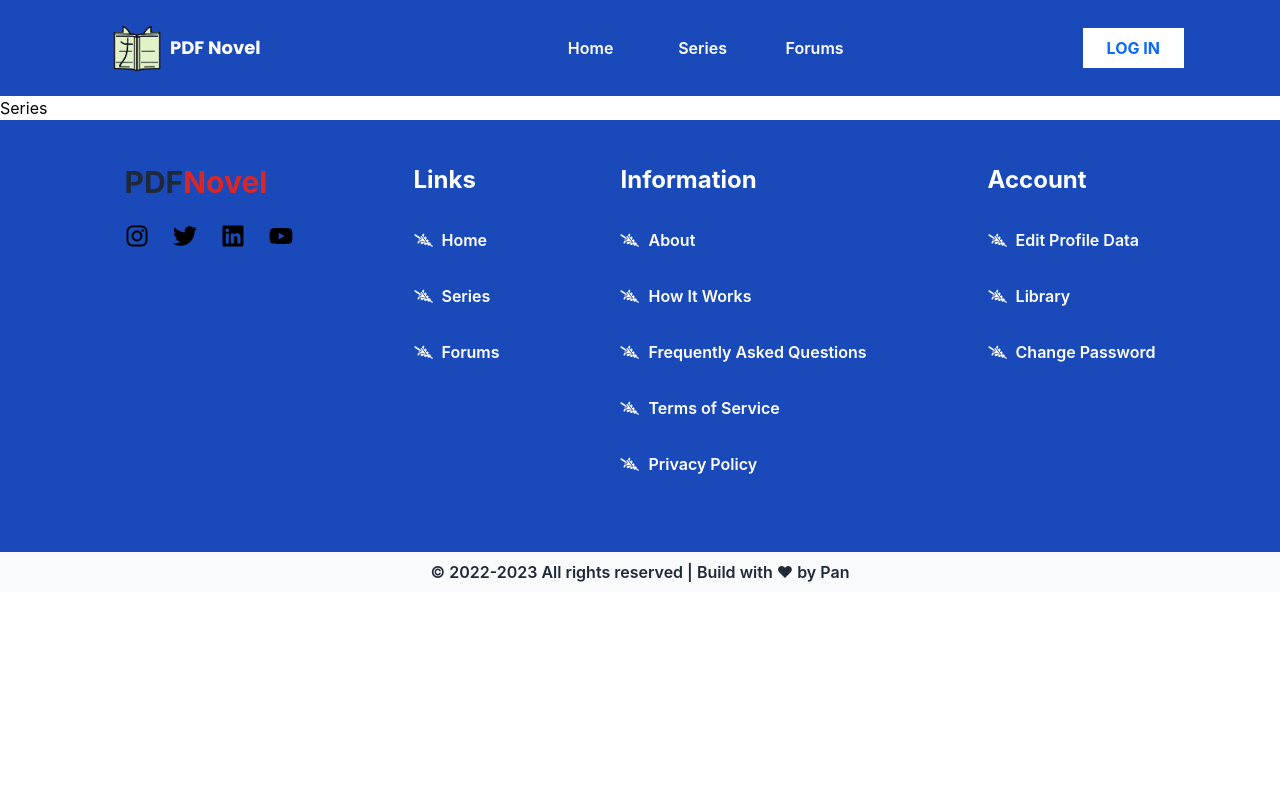
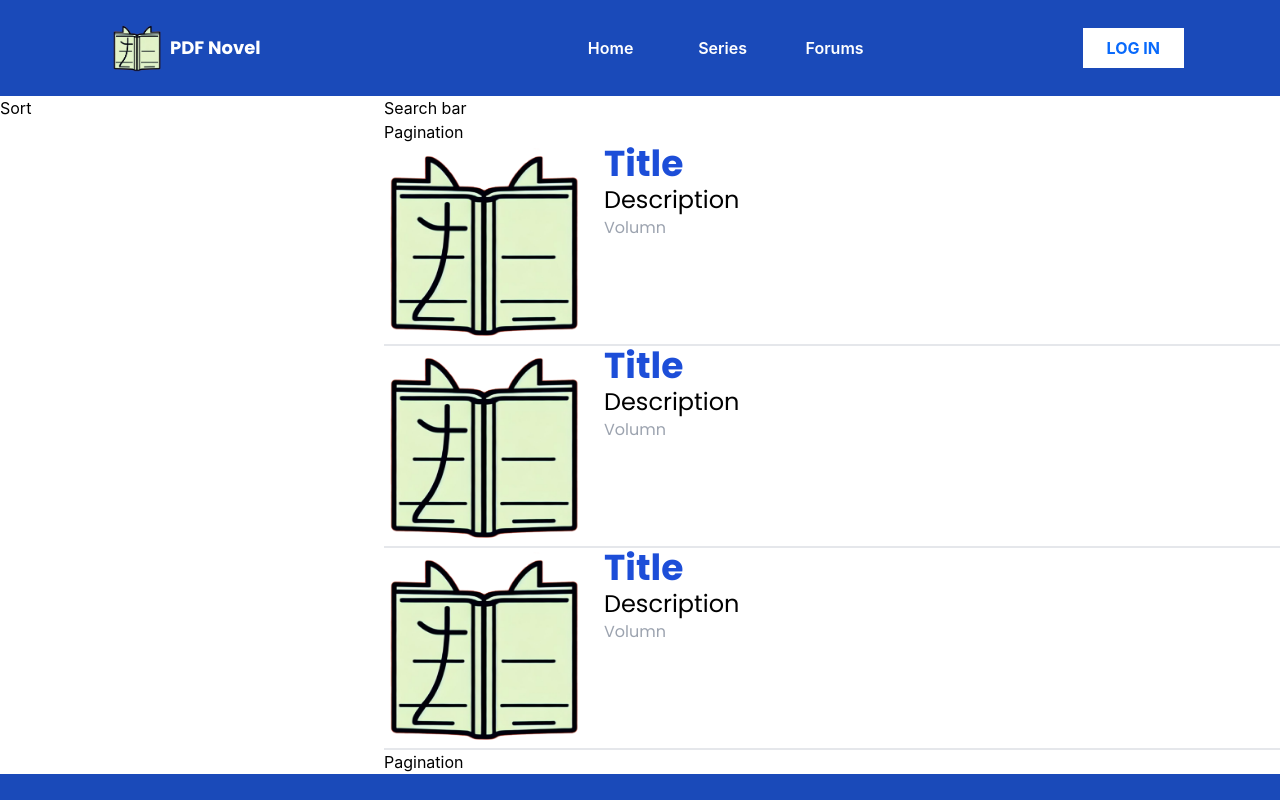
Before and after one commit to PandoraLH/pdfnovel, a Next.js app: page /Series in a window 1280 px wide. Shown: the top 800 px of the page. Built offline with nearby package versions, Linux system fonts and the light colour scheme.

Commit message:
#refactor responsive and series layout

```diff
--- a/components/Layout/Footer.js
+++ b/components/Layout/Footer.js
@@ -9,16 +9,8 @@ import { FaYoutube } from "react-icons/fa";
 export default function Footer() {
   return (
     <>
-      <div
-        className="footer flex justify-center"
-        style={{ backgroundColor: "#1A4AB9" }}
-      >
-        <div className="footer-container flex md:flex-row flex-col justify-around items-start my-8">
-          <style jsx>{`
-            .footer-container {
-              width: 1152px;
-            }
-          `}</style>
+      <div className="footer flex justify-center bg-[#1A4AB9]">
+        <div className="footer-container flex md:flex-row flex-col justify-around items-start my-8 w-[1152px">
           <div className="p-3">
             <ul>
               <p className="text-gray-800 font-bold text-3xl pb-6">
@@ -60,7 +52,7 @@ export default function Footer() {
           </div>
         </div>
       </div>
-      <div className="flex flex-col justify-center items-center text-center  p-2 bg-gray-50">
+      <div className="flex flex-col justify-center items-center text-center p-2 bg-gray-50">
         <h1 className=" text-gray-800 font-semibold">
           © 2022-2023 All rights reserved | Build with ❤ by{" "}
           <span className="hover:text-blue-600 font-semibold cursor-pointer">
--- a/components/Layout/Navbar.js
+++ b/components/Layout/Navbar.js
@@ -18,7 +18,7 @@ export default function Navbar() {
   }, [screenWidth]);
 
   useEffect(() => {
-    if (screenWidth <= 880) {
+    if (screenWidth <= 900) {
       setTargetReached(true);
     } else {
       setTargetReached(false);
@@ -27,26 +27,14 @@ export default function Navbar() {
 
   return (
     <header>
-      <nav
-        className={`navbar flex justify-center ${
-          targetReached ? "h-32" : "h-24"
-        }`}
-        style={{ backgroundColor: "#1A4AB9" }}
-      >
+      <nav className="navbar flex justify-center bg-[#1A4AB9] lg:h-24 h-32">
         <div
-          className={`navbar-container flex ${
+          className={`navbar-container flex w-[1152px] ${
             targetReached ? "flex-col" : "p-8 justify-between"
           }`}
         >
-          <style jsx>{`
-            .navbar-container {
-              width: 1152px;
-            }
-          `}</style>
           <Link
-            className={`flex gap-2 justify-center items-center ${
-              targetReached ? "" : "pl-4"
-            }`}
+            className="flex gap-2 justify-center items-center lg:pl-4 pl-0"
             href="/"
           >
             <Image src="/logo.png" alt="Logo" width={50} height={50} />
@@ -54,16 +42,8 @@ export default function Navbar() {
               PDF Novel
             </div>
           </Link>
-          <div
-            className={`flex items-center text-white font-inter ${
-              targetReached ? "justify-center items-center text-2xl" : "gap-5"
-            }`}
-          >
-            <div
-              className={`flex text-center font-semibold ${
-                targetReached ? "mr-4" : "mr-48"
-              }`}
-            >
+          <div className="flex items-center text-white font-inter Lg:gap-5 lg:text-base justify-center text-2xl">
+            <div className="flex text-center font-semibold lg:mr-48 mr-4">
               <Link
                 className="flex justify-center items-center h-20 w-28 lg:h-24 lg:w-28
                  hover:text-blue-300 bg-white bg-opacity-0 hover:bg-opacity-95 transition duration-500 ease-in-out"
--- /dev/null
+++ b/components/Other/LightNovel.js
@@ -0,0 +1,22 @@
+import React from "react";
+import Image from "next/image";
+import Link from "next/link";
+
+const LightNovel = ({ title, description, volumn }) => {
+  return (
+    <div className="lightnovel-container flex flex-row items-start border-b-2">
+      <Link href="/">
+        <Image src="/logo.png" alt="Logo" width={200} height={200} />
+      </Link>
+      <div className="font-poppins ml-5">
+        <div className="cursor-pointer font-bold text-2xl lg:text-4xl text-blue-700 hover:opacity-60 transition-opacity duration-500 ease-in-out">
+          {title}
+        </div>
+        <div className="text-lg lg:text-2xl">{description}</div>
+        <div className="text-gray-400">{volumn}</div>
+      </div>
+    </div>
+  );
+};
+
+export default LightNovel;
--- a/pages/Series.js
+++ b/pages/Series.js
@@ -1,10 +1,37 @@
 import React from "react";
 import Layout from "@/Layout/Layout";
+import LightNovel from "components/Other/LightNovel";
 
 const Series = () => {
   return (
     <Layout>
-      <div>Series</div>
+      <div className="series-container flex">
+        <div className="h-full w-[30%]">
+          <div>Sort</div>
+        </div>
+        <div className="h-full w-[70%]">
+          <div>Search bar</div>
+          <div>Pagination</div>
+          <div className="lightnovel">
+            <LightNovel
+              title="Title"
+              description="Description"
+              volumn="Volumn"
+            />
+            <LightNovel
+              title="Title"
+              description="Description"
+              volumn="Volumn"
+            />
+            <LightNovel
+              title="Title"
+              description="Description"
+              volumn="Volumn"
+            />
+          </div>
+          <div>Pagination</div>
+        </div>
+      </div>
     </Layout>
   );
 };
```
